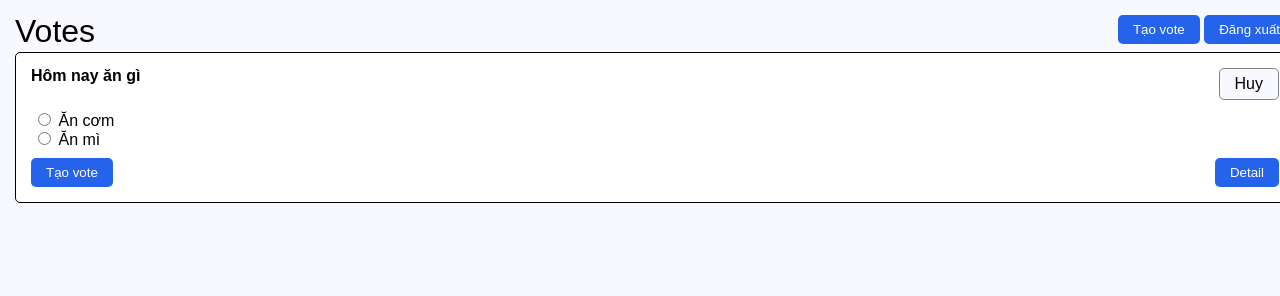
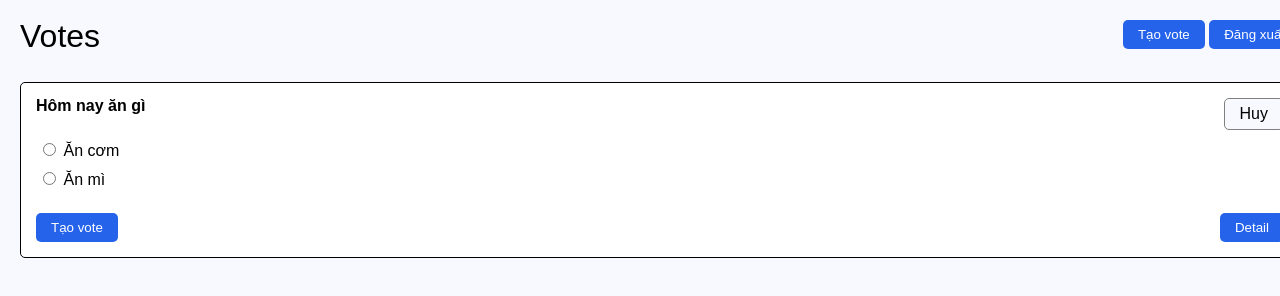
Before and after one commit to ndthinhsgt/poll-app, a plain HTML site: page list.html in a window 1280 px wide. Shown: the top 296 px of the page. Drawn offline with Linux system fonts and the light colour scheme.

Commit message:
#8 change css and class name

```diff
--- a/assets/css/common.css
+++ b/assets/css/common.css
@@ -6,7 +6,7 @@ body {
     width: 100vw;
     height: 100vh;
     background-color: ghostwhite;
-    padding: 10px;
+    padding: 15px;
 }
 
 h1 {
--- a/assets/css/style.css
+++ b/assets/css/list.css
@@ -4,9 +4,10 @@ body {
     flex-direction: column;
 }
 
-.header {
+.body-top {
     display: flex;
     justify-content: space-between;
+    padding-bottom: 25px;
 }
 
 fieldset {
@@ -37,7 +38,12 @@ fieldset > .form-center {
     padding: 10px 2px;
 }
 
+fieldset > .form-center > .form-center--answer {
+    margin-bottom: 10px;
+}
+
 fieldset > .form-bottom {
     display: flex;
     justify-content: space-between;
+    padding-top: 5px;
 }
--- a/index.html
+++ b/list.html
@@ -5,12 +5,12 @@
     <meta name="viewport" content="width=device-width, initial-scale=1.0">
     <title>Poll App | Votes</title>
     <link rel="stylesheet" href="./assets/css/common.css">
-    <link rel="stylesheet" href="./assets/css/style.css">
+    <link rel="stylesheet" href="./assets/css/list.css">
 </head>
 <body>
-    <div class="header">
+    <div class="body-top">
         <h1>Votes</h1>
-        <div class="header-right">
+        <div class="top-button">
             <button id="createvote">Tạo vote</button>
             <button id="logout">Đăng xuất</button>
         </div>
@@ -23,11 +23,14 @@
             </div>
 
             <div class="form-center">
-                <input type="radio" id="rice" name="food" value="rice">
-                <label for="rice">Ăn cơm</label>
-                <br>
-                <input type="radio" id="noodle" name="food" value="noodle">
+                <div class="form-center--answer">
+                    <input type="radio" id="rice" name="food" value="rice">
+                    <label for="rice">Ăn cơm</label>
+                </div>
+                    <div class="form-center--answer">
+                    <input type="radio" id="noodle" name="food" value="noodle">
                 <label for="noodle">Ăn mì</label>
+                </div>
             </div>
 
             <div class="form-bottom">
@@ -38,7 +41,7 @@
     </form>
 
     <script src="./assets/js/common.js"></script>
-    <script src="./assets/js/script.js"></script>
+    <script src="./assets/js/list.js"></script>
 
 </body>
 </html>
```
Also changed, not shown: assets/js/list.js (added), assets/js/script.js (deleted).
